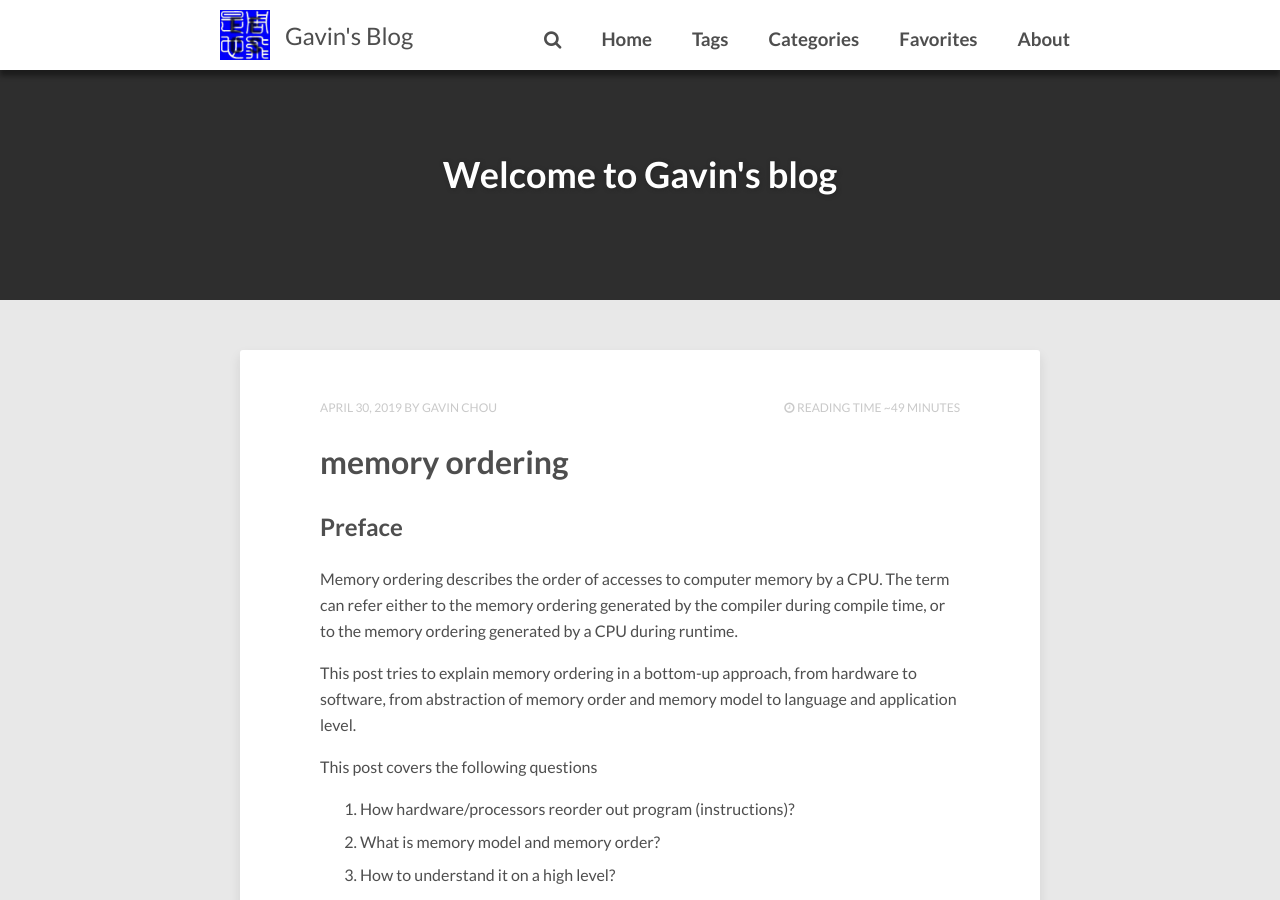
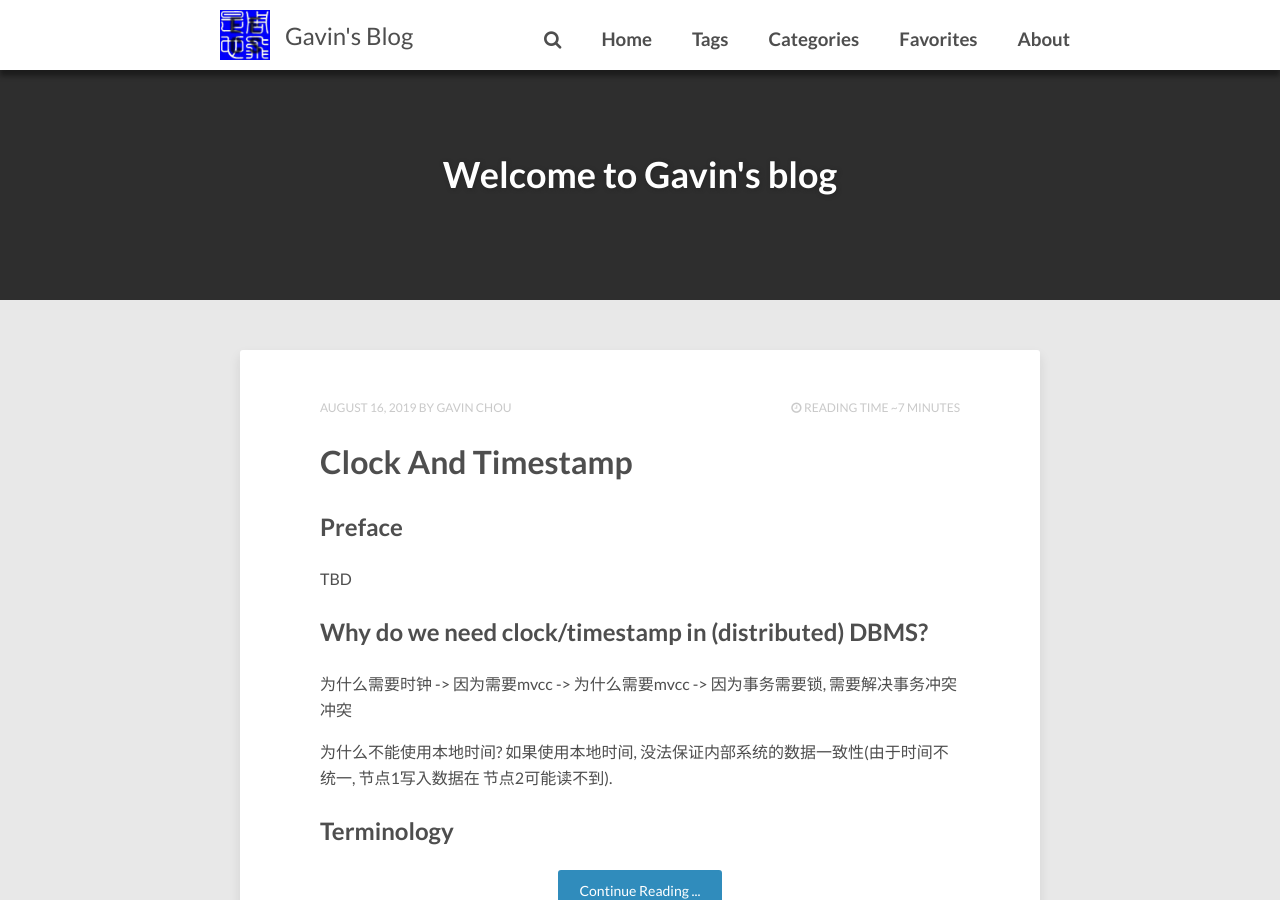
Before and after one commit to gavinchou/gavinchou.github.io, a Jekyll site: the page built from index.html, in a window 1280 px wide and 900 px high. Built offline with Jekyll 4.4.1, drawn with Linux system fonts in a browser that asks for light colours; the list of posts is cut into pages by our own code; comment, search, counter and statistics services are not loaded; part of the change alters nothing that is shown.

````diff
--- a/_includes/scripts.html
+++ b/_includes/scripts.html
@@ -4,6 +4,10 @@
 <script type="text/javascript" src="{{ site.url }}/assets/js/scripts.min.js"></script>
 <script type="text/javascript" async defer id="github-bjs" src="https://buttons.github.io/buttons.js"></script>
 <script type="text/javascript">!function(d,s,id){var js,fjs=d.getElementsByTagName(s)[0],p=/^http:/.test(d.location)?'http':'https';if(!d.getElementById(id)){js=d.createElement(s);js.id=id;js.src=p+'://platform.twitter.com/widgets.js';fjs.parentNode.insertBefore(js,fjs);}}(document, 'script', 'twitter-wjs');</script>
+<!-- kramdown latex math support -->
+<script type="text/javascript" async src="{{ site.url }}/assets/js/vendor/MathJax.js?config=TeX-MML-AM_CHTML"></script>
+<!-- <script type="text/javascript" async src="https://cdn.mathjax.org/mathjax/latest/MathJax.js?config=TeX-MML-AM_CHTML"></script> -->
+
 <!-- self defined script for the site -->
 <script type="text/javascript" src="{{ site.url }}/assets/js/main.js"></script>
 
--- /dev/null
+++ b/_posts/2019-08-16-clock-and-timestamp.md
@@ -0,0 +1,450 @@
+
+## Preface
+TBD
+
+## Why do we need clock/timestamp in (distributed) DBMS?
+
+为什么需要时钟 -> 因为需要mvcc -> 为什么需要mvcc -> 因为事务需要锁, 需要解决事务冲突冲突
+
+为什么不能使用本地时间?
+如果使用本地时间, 没法保证内部系统的数据一致性(由于时间不统一, 节点1写入数据在
+节点2可能读不到).
+
+
+## Terminology
+<!-- more -->
+
+item    | meaning                      | note
+-----   |-----                         |-----
+`hb`    | happened-before              |
+`⇒`     | implies                      |
+`∧`     | logical AND                  |
+`e ∥ f` | event e and f are concurrent |
+VC      | vector clock                 |
+LC      | logical clock                |
+HLC     | hybrid logical clock         |
+TT      | true time                    |
+PT/pt   | physical/machine time        |
+NTP     | network time protocol        |
+QPS     | timestamp query per second   |
+
+## Timestamp Oracle Service
+
+Timestamp Oracle Service (TOS), this name was introduced in [Google's percolator](#percolator),
+is a centralized service, it is responsible for generating timestamps for the
+whole distributed system, all timestamps are unique, the timestamps it generates
+can be logical (counter) or "hybrid" (machine time + counter).
+
+This may be the **most simple** way to manage timestamp, however, it has several
+disadvantages, because it's centralized:
+1. may be hard to keep the system with high availability, once the TOS is down,
+	 the whole system is down
+2. not suitable for cross-DC distributed systems due to high network latency
+3. not extendible for high QPS due to only 1 machine can serve
+
+<img src="" width="500"/>
+
+## True Time
+
+> TrueTime is a global synchronized clock with bounded non-zero error: it
+> returns a time interval that is guaranteed to contain the clock’s actual time
+> for some time during the call’s execution. Thus, if two intervals do not
+> overlap, then we know calls were definitely ordered in real time.
+
+TrueTime是Google Spanner采用时钟算法(Marzullo Algorithm), 基于GPS+原子钟等特殊
+硬件, 实现成本较高本质上类Physical Clock时钟算法思路, 以一个误差区间来代替时刻
+点.
+TrueTime 时钟系统精度远高于NTP, 可将[时延控制在10ms或更低](#spanner)以内, 并
+且在2012年就[宣称可以做到1ms以内的误差](#spanner osdi2012).
+
+<img src="/images/clock-and-timestamp/true_time_arch.png" width="500"/>
+
+True Time 暴露的接口如下
+
+Method        | Returns
+-----         |-----
+`TT.now()`    |TTinterval: `[earliest, latest]`
+`TT.after(t)` |true if t has definitely passed
+`TT.before(t)`|true if t has definitely not arrived
+
+它能保证的是取到的时间误差是有限, 并且可以衡量的(这就有点像ntp了, 但是ntp的误差
+比这个大很多, 对于跨全球来说)
+
+## NTP
+
+NTP(network time protocol) 最早由[D. Mills在1981年提出](#ntp version0),
+之后成为计算机时间同步的重要协议.
+
+NTP 分为NTP 和 SNTP, 前者基于osi更底层的协议icmp或者ggp(gateway-gateway protocol),
+后者基于tcp, 实现思路类似但是具体方法类似(算round trip time), [也有很多个版本](#ntp),
+不同版本间的数据格式可能不太一样.
+关于NTP的详细算法描述可以参考, RFC 5905 和 RFC 7822.
+
+NTP server 一般依赖一个外部时钟源(reference clock), GPS and radio time and
+frequency broadcasts are commonly used as NTP reference clocks.
+
+ntp server 类似于 dns server 都是有一定层级的, 结构大概如下
+
+<img src="/images/clock-and-timestamp//ntp_stratum.png" width="500"/>
+
+ntp有几个跟时间同步的精度有关系关键的指标:
+
+* Stratum: The Stratum of a NTP server denotes its level in the timing
+	hierarchy. A stratum 1 NTP server obtains time from an external timing
+	reference. Stratum 2 devices obtain time from stratum 1 devices and pass
+	timing information to the next level and so on.
+
+* Jitter: The jitter associated with a timing reference indicates the magnitude
+	of variance, or dispersion, of the signal. Different timing references have
+	different amounts of jitter. The more accurate a timing reference, the lower
+	the jitter value. Jitter is usually measure in milliseconds.
+
+* Offset: Offset generally refers to the difference in time between an external
+	timing reference and time on a local machine. The greater the offset, the more
+	inaccurate the timing source is. Synchronised NTP servers will generally have
+	a low offset. Offset is generally measured in milliseconds.
+
+* Delay: Delay in a NTP server describes the round-trip delay or latency of a
+	timing message passed from client to server and back again. The delay is
+	important so that network delays can be calculated and accounted for by a time
+	client.
+
+以上几个指标中, 我们比较关注的是Offset, 就是当前机器的时间和ntp server时间存在的
+误差范围, 一般来说都是各位数毫秒, 可以参考如下例子.
+
+当前几乎所有的系统都使用NTP进行时间同步
+
+linux
+```
+$ ntpdc -c loopinfo
+offset:               -0.000060 s
+frequency:            2.822 ppm
+poll adjust:          30
+watchdog timer:       1942 s
+```
+
+macos
+```
+$ sntp -d time.asia.apple.com
+sntp 4.2.8p10@1.3728-o Tue Mar 21 14:36:42 UTC 2017 (136~2590)
+kod_init_kod_db(): Cannot open KoD db file /var/db/ntp-kod: No such file or directory
+handle_lookup(time.asia.apple.com,0x2)
+move_fd: estimated max descriptors: 4864, initial socket boundary: 20
+sntp sendpkt: Sending packet to 17.253.116.125:123 ...
+Packet sent.
+sock_cb: time.asia.apple.com 17.253.116.125:123
+2019-08-16 11:50:12.990601 (-0800) +0.000296 +/- 0.000380 time.asia.apple.com 17.253.116.125 s1 no-leap
+```
+
+how about windows? 我现在手上没有windows...
+
+以上ntp的对一个客户端显示的`offset: -0.000060 s`和 `+0.000296 +/- 0.000380`
+就是误差值, 单位秒.
+
+可以看到时间同步的精度还是比较高的.
+
+在[David L. Mills的论文](#ntp history)中还描述说到, 在21世纪初已经能做到纳秒级别
+的时间同步精度. 时间同步的精度应该不是大问题.
+
+## Logical Clocks and Vector Clocks
+
+Logical Clocks (Lamport Clocks, LC) and Vector Clocks (Vector Time, VC), 本质上都是
+logical clocks, vector clock扩展了logical clocks,
+通过使用额外的存储(drawback of vector clocks), 多增加了一个没有Logical clocks没
+有的属性.
+
+LC VC 算法概览如下
+<img src="/images/clock-and-timestamp/lamport_and_vector_clock.png" width="500"/>
+
+<a name="vector clock"/>
+<img src="/images/clock-and-timestamp/vector_clock.png" width="500"/>
+
+vector clock的大小比较的[定义](#vector clock),
+
+For two time vectors
+
+$$
+u ≤ v \text{ iff } u[i] ≤ v[i] \\
+u < v \text{ iff } u ≤ v ∧ u ≠ v, and \\
+u || v \text{ iff } \neg (u < v) ∧ \neg(v < u) \\
+$$
+
+基于以上定义, LC, VC 能确保的属性如下
+
+$$
+e \text{ hb } f ⇒ lc.e < lc.f \\
+lc.e = lc.f ⇒ e || f \\
+e \text{ hb } f ⇔ vc.e < vc.f \\
+$$
+
+需要注意的是这里边的顺序, 只能保证partial order, 也就是说如果两个节点如果没有交
+互则事件的时序是没有办法衡量的, 也就可以认为是并发($$||$$)的.
+
+However, the following claims are not true:
+
+$$
+e \text{ hb } f ⇐ lc.e < lc.f \\
+lc.e = lc.f ⇐ e||f \\
+e \text{ hb } f ⇒ pt.e < pt.f \\
+$$
+
+LC/VC有比较明显的缺点:
+* 如果集群中有两个节点长时间(永远)没有交互, 那么他们的逻辑时钟计数会相差非常大
+	(unbounded), 后续提出的HLC很重要的一点就是解决了这个问题.
+* 不能体现出事件物理时间上的差距, 如果需要知道比如"3天前"的事件, 逻辑时钟就没法
+	做到这个
+
+## Hybrid Logical Clock
+
+HLC 综合了物理时间, 基于NTP不需要额外的硬件, 同时加上了一部分逻辑时钟, 所以称之
+为hybrid, HLC算法 克服了LC VC的一些缺点, 使得clock具有物理时间的特性, 同时也能解
+决绝大部分分布式系统中的时钟问题, 可以作为一个比较好的True Time替代品.
+
+但是HLC也是有缺点的, 因为基于NTP, 所以它的物理时间误差依赖于NTP,
+这个误差主要会影响生成timestamp或者commit wait的性能.
+
+HLC时钟逻辑部分一般是16位, 物理部分一般是43-48位, 物理部分时间单位为毫秒, 一般来
+说这个格式也不需要留保留位(高位若干位), 因为一般都是要持久化的, 如果设置了保留位
+整个时间戳的处理流程都要为处理保留为留好扩展空间.
+
+HLC时钟选择64位, 据论文里说是为了保持NTP time format一致(方便直接取ntp的高位的若
+干位?), 但是我个人认为实际实现 中并没有太大关系, 主要是为了让整个时间简单, 并且
+其中物理部分和逻辑部分的位数是可以在具体实现时取合理的值(比如逻辑部分区20位, 物
+理部分区44位).
+
+```
+63                                                        15              0
++---------------+-----------------------------------------+---------------+
+| reserved(opt) |                 physical                |   logical     |
++---------------+-----------------------------------------+---------------+
+                                     l                            c
+```
+
+HLC算法表述如下:
+
+<img src="/images/clock-and-timestamp/hlc_algorithm.png" width="500"/>
+<a name="HLC算法描述"/>
+
+* `pt`: 当前机器的时间, 由ntp进行同步
+* `l`: hlc时钟的物理部分
+* `c`: hlc时钟的逻辑部分
+* `m`: 请求
+
+总结下来:
+1. 发起请求方的hlc时钟, 按照`pt`和`l`最大值作为hlc的物理部分, 如果hlc物理部分不
+	 变, 则自增`c`
+2. 请求接收方, 接收到请求之后, 通过比物理时间较来检查是否要更新本地的hlc时钟
+	* 如果所有的物理时间都一样, 那么接收方的`c`就取发起方和接受方的最大`c`+1
+	* 如果请求接收方的hlc时钟里的物理时间最大, 则自增接收方的`c`
+	* 如果发起方的hlc时钟物理部分大(remote的时间比当前机器时间超前), 则更新本地HLC
+		时钟, 值为发起方的hlc时钟+1 (物理部分直接赋值, 逻辑部分+1).
+	* 如果接收方的`pt`是所有物理时间里最大, 说明本地机器时间已经向前,
+		并且本地的`l` >= 发起方的`l`, `c` = 0.
+
+显而易见这个算法是保证了在分布式系统中 整个时钟的流向是单调递增的(monotonic).
+所有的时间都不会回退, 即使机器上的ntp时间和hlc时钟里的`l`部分有diff,
+这个是非常重要的性质.
+
+以下为HLC的相关性质(`hb` means `happen-before`):
+
+[Theorem 1](#Theorem 1). For any two events $$e$$ and $$f$$,
+
+$$
+e \text{ hb } f ⇒ (l.e, c.e) < (l.f, c.f)
+$$
+
+[Theorem 2](#Theorem 2). For any event $$f$$, $$l.f ≥ pt.f$$
+
+[Theorem 3](#Theorem 3). $$l.f$$ denotes the maximum clock value that $$f$$ is
+aware of. In other words,
+
+$$
+l.f > pt.f ⇒ (∃g : g \text{ hb } f ∧ pt.g = l.f)
+$$
+
+[Theorem 4](#Theorem 4). For any event $$f$$,
+
+$$
+\begin{aligned}
+c.f = k ∧ k > 0 ⇒ & (\\
+                  & ∃g_1,g_2,··· ,g_k : \\
+                  & (∀j:1≤j<k:g_i\text{ hb }g_i+1) \\
+                  & ∧ (∀j:1≤j≤k:l.(g_i)=l.f) \\
+                  & ∧ g_k \text{ hb } f\\
+                  & ) \\
+\end{aligned}
+$$
+
+[Corollary 1](#Corollary 1). For any event $$f$$,
+$$
+|l.f−pt.f|≤ε
+$$
+
+[Corollary 2](#Corollary 2). For any event $$f$$,
+$$
+c.f≤|{g:g\text{ hb }f∧ l.g = l.f)}|
+$$
+
+[Corollary 3](#Corollary 3). For any event $$f$$, $$c.f≤N*(ε+1)$$
+
+[Corollary 4](#Corollary 4). With assumption made below $$c.f ≤ ε/d + 1$$.
+Assumption to reduce the bound on $$c$$ further: We assume that the time for
+message transmission is long enough so that the physical clock of every node is
+incremented by at least $$d$$, where $$d$$ is a given parameter.
+
+Theorem 1, 2 and 3 imply the monotonicity of HLC.
+Corollary 1, 3 and 4 show that $$|l - pt|$$ and $$c$$ are bounded.
+
+### HLC offset
+
+逻辑部分总共16位, 当所有节点机器物理时间一致时, 单机上同个物理时间点的HLC能提供
+65535个timestamp, 物理时间单位是毫秒, 大概每秒能取6千万个timestamp.
+
+对于offset造成性能下降的问题[阿里云的博客](http://www.sohu.com/a/317120396_465959)
+是这么描述的
+
+> 没有偏差的情况下，理论上节点可以做到3千万的TPS，当然在工程上是做不到的。如果两
+> 个节点时钟之间偏移量是5毫秒，那么在5毫秒之内只能通过逻辑时钟去弥补。如果原来6
+> 万个逻辑时钟在1毫秒内就能做完，现在则需要5毫秒，导致整个事务的吞吐下降了600万
+> 。所以时钟偏移会导致peakTPS大幅下降。
+
+如果集群中有两个机器的$$pt$$有明显的差距$$x$$, 其实就是说ntp的offset比较大,
+根据[算法里(7)](#HLC算法描述)接收方接收到请求时只能通过递增逻辑部分来弥补, 这样
+会导致单个机器上hlc单个物理时 间点上能取到timestamp个数下降, **最差的情况下**,
+每秒获取timestamp个数下降到(HLC时钟逻辑部分16位):
+
+**note: 最差情况下**
+
+$$
+\text{timestamp_per_second}  = 65535 × 1000 / (1 + x)
+$$
+
+$x$$为offset的毫秒数, 可以看到, ntp offset越大单位时间内获取timestamp 个数越小
+
+顺便说一下, 个人认为[阿里云的博客](http://www.sohu.com/a/317120396_465959)对应章
+节的计算公式是有问题的, 应该要$$+1$$, 而不是直接除以$$x$$.
+
+下边通过一个例子来说明这种情况.
+
+考虑一个3节点的集群, node1的机器时间超前$$x$$于另外两个节点, 另外两个节点机器时间
+一样.
+
+初始条件
+
+$$
+l_1 = l_2 = l_3 = 0 \\
+c_1 = c_2 = c_3 = 0 \\
+pt_1 = x            \\
+pt_2 = pt_3 = 0     \\
+
+pt_1 - pt_2 = x     \\
+pt_2 - pt_3 = 0     \\
+$$
+
+1. node1 给node2 发送了请求, 使用$$l_1 = pt_1 = x$$, $$c_1 = 0$$
+2. node2 接收到请求, 根据HLC算法描述, $$l_2 = l_1 = pt_1 = x$$, $$c_2 = 1$$, $$pt_2 = 0$$
+	 这个时候$$l_2 - pt = x$$
+3. node2 给node3 发请求, 使用 $$l_2 = l_1 = pt_1 = x$$, $$c_2 = 2$$, $$pt_2 = 0$$
+4. node3 接收到请求, 使用 $$l_3 = l_2 = l_1 = pt_1 = x$$, $$c_3 = 3$$, $$pt_3 = 0$$
+5. node2 给node3 发请求, 使用 $$l_2 = l_1 = pt_1 = x$$, $$c_2 = 3$$, $$pt_2 = 0$$
+6. node3 接收到请求, 使用 $$l_3 = l_2 = l_1 = pt_1 = x$$, $$c_3 = 4$$, $$pt_3 = 0$$
+7. 重复步骤3 4 5 6
+
+可以看到, 如果$$pt_2$$和$$pt_3$$没有达到$$x$$之前的这段时间,
+根据HLC算法$$l_2$$和$$l_3$$是没有办法自增的, node2 node3 获取HLC时钟只能自增$$c$$来生成
+一个HLC时钟, 也就是说16位的逻辑部分要摊在$$x$$时间来使用, 从而降低了单位时间内获取
+timestamp的个数.
+
+当然, 这个是一个非常极端的情况, 如果是node1分别给node2 node3发请求, $$l_2$$和$$l_3$$是
+会 随着$$l_1$$的增加而增加的, 而 $$l_1$$是随着$$pt_1$$来增加的, 跟$$pt_2$$和$$pt_3$$就没有关系
+了, 这个时候就不存在性能问题.
+
+另外, 值得注意的是, 这里是**单机**的性能, 如果请求只是从$$pt$$超前的机器上发到其他
+机器上, 不会有这个所谓的性能问题.
+
+### Recovery
+
+HLC 中有一条比较重要的[性质](#Theorem 2), 这个按照HLC算法的描述其实是显而易见的.
+
+```
+pt <= l
+```
+
+当若干机器宕机恢复时, 需要确保的是启动的时候 `pt` 已经大于上一次宕机时的`l`,
+也就是说宕机到恢复期间需要等待一段时间, 否则可能会造成
+**这批机器间的请求时间"回退"**, 这段等待时间长度是可以计算的
+
+论文中, [推论1](#Corollary 1)
+
+```
+|l - pt| <= ε
+```
+
+就是说`pt` 和 `l`的最大差值不会超过一个ntp的offset `ε`, 而一般这个offset最大也就
+几百毫秒, 而一个进程从宕机到启动很容易就超过了这个阈值. 如果要确保整个集群已经
+持久化下来的timestamp小于启动后的hlc时钟, 那么最好是宕机之后等待一小段时间, 比
+如1秒再启动进程.
+
+### Implementation
+
+HLC的实现比较简单, github有一个现成的实现
+
+```
+github.com/cockroachlabs/cockroachdb
+
+cockroach/pkg/util/hlc/hlc.go
+```
+
+基本和自己实现一个类似, 但是抽象了`pt`的生成, c++中使用`system_clock`实现`pt`的
+获取应该问题不大. HLC时钟由两部分组成, 如果这两部分使用单独变量存储,
+更新的时候需要上锁, 这样实现比较简单, 因为锁中只操作一个变量临界区比较小, 所以还
+是可以接受的.
+(如果实际实现时发现锁的竞争太激烈导致比较慢, 可以考虑仅使用一个变量来存放HLC时钟,
+然后进行原子操作... 应该不需要这么做)
+
+实现时需要考虑几个点:
+
+1. `pt`往回跳变需要观察
+2. `pt`和`l`的diff要控制在`maxOffset`内, 如果相差太大 系统可能工作就不正常了
+3. `c`部分的溢出检查, 有两种方式:
+	1. 直接"进位"到 `l`上, 但是这么操作可能会违反HLC算法中`l - pt <= e`的属性, 需
+		 要谨慎操作
+	2. 检测最大值, 如果到达最大值, 当做异常处理
+
+	第2种处理方式比较可取, 也有理论验证, 如果有异常了 应该就是ntp时间同步出问题了,
+	就应该当做异常情况处理.
+
+### Application
+TBD
+
+## Conclusion
+TBD
+
+## Reference
+
+<a name="ntp"/>
+[ntp wikipedia](https://en.wikipedia.org/wiki/Network_Time_Protocol)
+<a name="ntp history"/>
+[A Brief History of NTP Time: Confessions of an Internet Timekeeper - David L. Mills](https://www.eecis.udel.edu/~mills/database/papers/history.pdf)
+[ntp explined](https://www.streetdirectory.com/travel_guide/126336/computers/common_ntp_server_terminology_explained.html)
+<a name="ntp version0"/>
+[RFC 778](https://tools.ietf.org/html/rfc778)
+
+<a name="logical clock"/>
+[Time, Clocks, and the Ordering of Events in a Distributed System - logical clock](https://amturing.acm.org/p558-lamport.pdf)
+<a name="vector clock"/>
+[Virtual Time and Global States of Distributed Systems - vector clock](https://www.vs.inf.ethz.ch/publ/papers/VirtTimeGlobStates.pdf)
+
+[summary of lc, vc, hlc](http://sergeiturukin.com/2017/06/26/hybrid-logical-clocks.html)
+[Synchronization in a Distributed System](https://8thlight.com/blog/rylan-dirksen/2013/10/04/synchronization-in-a-distributed-system.html)
+
+<a name="percolator"/>
+[Large-scale Incremental Processing Using Distributed Transactions and Notifications](http://notes.stephenholiday.com/Percolator.pdf)
+
+[In-depth Analysis on HLC-based Distributed Transaction Processing - alibaba cloud](https://medium.com/Alibaba_Cloud/in-depth-analysis-on-hlc-based-distributed-transaction-processing-e75dad5f2af8)
+[阿里资深技术专家何登成：基于HLC的分布式事务实现深度剖析 ](http://www.sohu.com/a/317120396_465959)
+
+<a name="spanner"/>
+[Spanner: Google's Globally-Distributed Database - Research](https://research.google.com/archive/spanner-osdi2012.pdf)
+<a name="spanner osdi2012"/>
+[spanner osdi2012](https://youtu.be/NthK17nbpYs)
--- /dev/null
+++ b/assets/js/vendor/MathJax.js
@@ -0,0 +1,53 @@
+(function () {
+  var newMathJax = 'https://cdnjs.cloudflare.com/ajax/libs/mathjax/2.7.1/MathJax.js';
+  var oldMathJax = 'cdn.mathjax.org/mathjax/latest/MathJax.js';
+
+  var replaceScript = function (script, src) {
+    //
+    //  Make redirected script
+    //
+    var newScript = document.createElement('script');
+    newScript.src = newMathJax + src.replace(/.*?(\?|$)/, '$1');
+    //
+    //  Move onload and onerror handlers to new script
+    //
+    newScript.onload = script.onload;
+    newScript.onerror = script.onerror;
+    script.onload = script.onerror = null;
+    //
+    //  Move any content (old-style configuration scripts)
+    //
+    while (script.firstChild) newScript.appendChild(script.firstChild);
+    //
+    //  Copy script id
+    //
+    if (script.id != null) newScript.id = script.id;
+    //
+    //  Replace original script with new one
+    //
+    script.parentNode.replaceChild(newScript, script);
+    //
+    //  Issue a console warning
+    //
+    console.warn('WARNING: cdn.mathjax.org has been retired. Check https://www.mathjax.org/cdn-shutting-down/ for migration tips.')
+  }
+
+  if (document.currentScript) {
+    var script = document.currentScript;
+    replaceScript(script, script.src);
+  } else {
+    //
+    // Look for current script by searching for one with the right source
+    //
+    var n = oldMathJax.length;
+    var scripts = document.getElementsByTagName('script');
+    for (var i = 0; i < scripts.length; i++) {
+      var script = scripts[i];
+      var src = (script.src || '').replace(/.*?:\/\//,'');
+      if (src.substr(0, n) === oldMathJax) {
+        replaceScript(script, src);
+        break;
+      }
+    }
+  }
+})();
````
Also changed, not shown: images/clock-and-timestamp/hlc_algorithm.png (added), images/clock-and-timestamp/lamport_and_vector_clock.png (added), images/clock-and-timestamp/ntp_stratum.png (added), images/clock-and-timestamp/true_time_arch.png (added), images/clock-and-timestamp/vector_clock.png (added).
